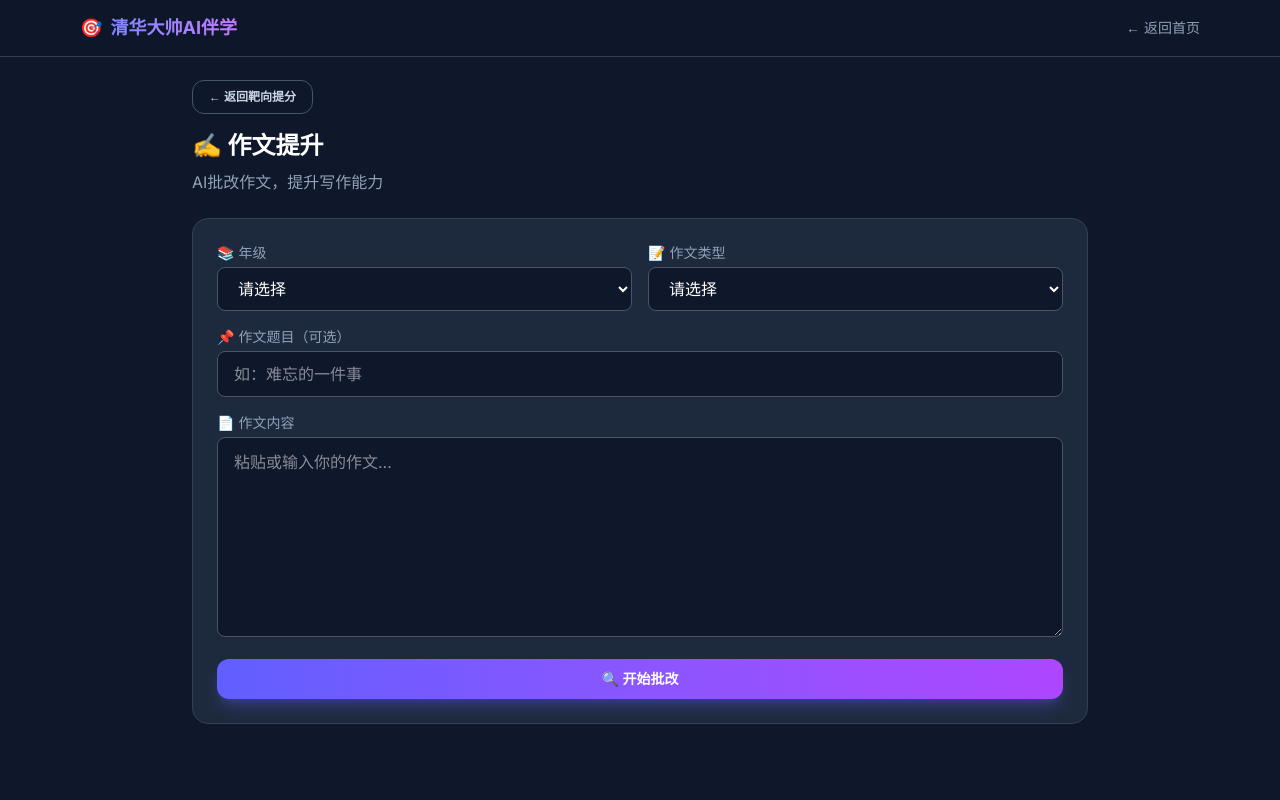
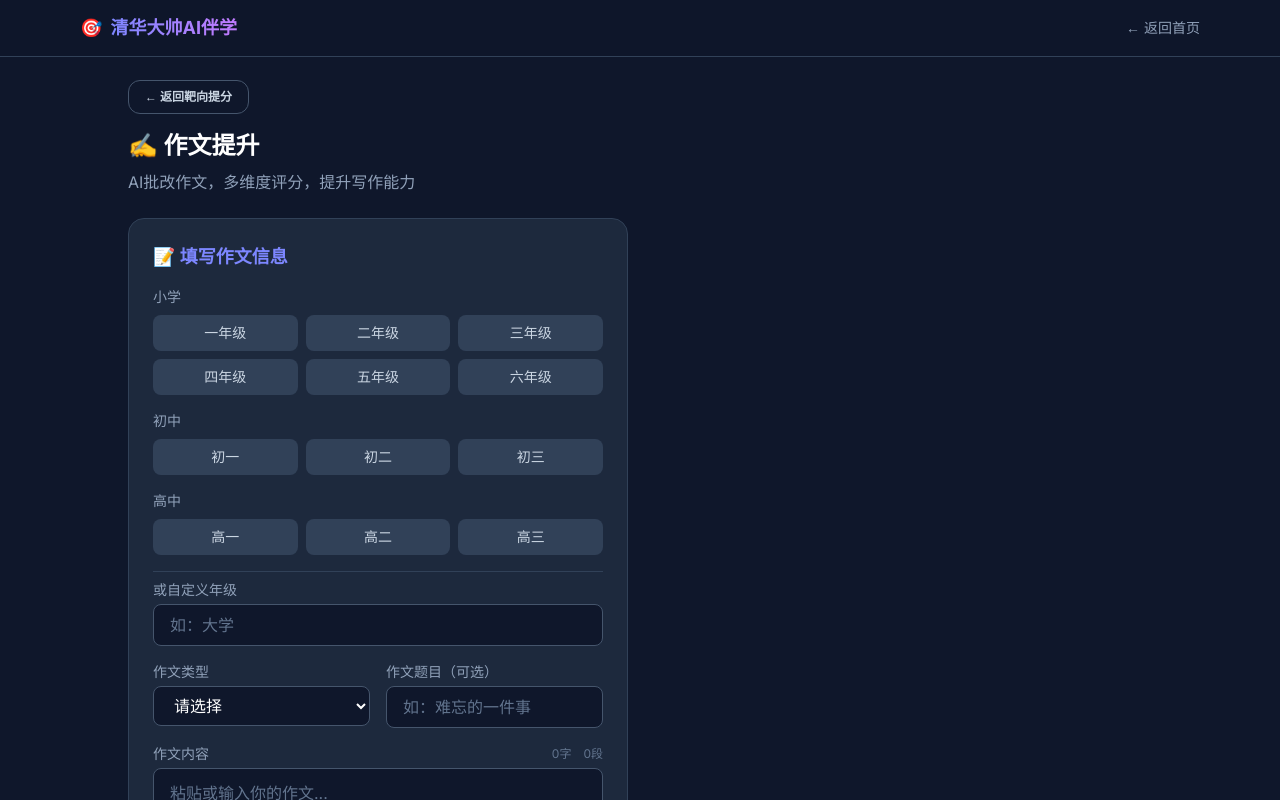
Before and after one commit to joey2001q-create/qinghua-dashuai, a Next.js app: page /target/essay in a window 1280 px wide. Shown: the top 800 px of the page. Built offline with nearby package versions, Linux system fonts and the light colour scheme.

Commit message:
feat: 优化作文提升 - 年级联动、字数统计、评分维度可视化、流式输出、导出、更新文档含项目风格

```diff
--- a/src/app/target/essay/page.tsx
+++ b/src/app/target/essay/page.tsx
@@ -1,36 +1,127 @@
 'use client'
 
-import { useState } from 'react'
+import { useState, useRef, useEffect } from 'react'
 import { useRouter } from 'next/navigation'
-import { Header, Card, Button } from '@/components/common'
-import { grades } from '@/lib/utils'
+import { Header, Card, Button, MarkdownRenderer, ExportButton } from '@/components/common'
+
+const gradeGroups = [
+  {
+    label: '小学',
+    grades: ['一年级', '二年级', '三年级', '四年级', '五年级', '六年级'],
+    essayTypes: ['看图写话', '记叙文', '写人记事', '写景状物', '想象作文', '读后感']
+  },
+  {
+    label: '初中',
+    grades: ['初一', '初二', '初三'],
+    essayTypes: ['记叙文', '议论文', '说明文', '话题作文', '材料作文', '读后感']
+  },
+  {
+    label: '高中',
+    grades: ['高一', '高二', '高三'],
+    essayTypes: ['议论文', '记叙文', '材料作文', '话题作文', '任务驱动型', '演讲稿']
+  }
+]
+
+const scoreDimensions = [
+  { key: 'content', label: '内容', color: 'bg-indigo-500', textColor: 'text-indigo-400' },
+  { key: 'structure', label: '结构', color: 'bg-emerald-500', textColor: 'text-emerald-400' },
+  { key: 'language', label: '语言', color: 'bg-amber-500', textColor: 'text-amber-400' },
+  { key: 'writing', label: '书写', color: 'bg-pink-500', textColor: 'text-pink-400' },
+]
 
 export default function EssayPage() {
   const router = useRouter()
   const [grade, setGrade] = useState('')
+  const [customGrade, setCustomGrade] = useState('')
   const [essayType, setEssayType] = useState('')
   const [title, setTitle] = useState('')
   const [content, setContent] = useState('')
   const [loading, setLoading] = useState(false)
   const [result, setResult] = useState('')
+  const [scores, setScores] = useState<Record<string, number>>({})
+  const [totalScore, setTotalScore] = useState(0)
+  const resultRef = useRef<HTMLDivElement>(null)
+  const isUserScrolling = useRef(false)
 
-  const essayTypes = ['记叙文', '议论文', '说明文', '应用文', '读后感', '话题作文']
+  const currentGradeGroup = gradeGroups.find(g => g.grades.includes(grade))
+  const availableEssayTypes = customGrade
+    ? ['记叙文', '议论文', '说明文', '话题作文', '读后感']
+    : (currentGradeGroup?.essayTypes || ['记叙文', '议论文', '说明文'])
+
+  useEffect(() => {
+    if (result && resultRef.current && !isUserScrolling.current) {
+      resultRef.current.scrollIntoView({ behavior: 'smooth', block: 'start' })
+    }
+  }, [result])
+
+  const charCount = content.replace(/\s/g, '').length
+  const paragraphCount = content.split(/\n\s*\n/).filter(p => p.trim()).length
 
   const analyze = async () => {
-    if (!grade || !essayType || !content) {
-      alert('请填写完整信息')
-      return
-    }
+    const finalGrade = customGrade || grade
+    if (!finalGrade) { alert('请选择年级'); return }
+    if (!essayType) { alert('请选择作文类型'); return }
+    if (!content.trim()) { alert('请输入作文内容'); return }
+    if (charCount < 50) { alert('作文内容太短，请至少输入50字'); return }
 
     setLoading(true)
+    setResult('')
+    setScores({})
+    setTotalScore(0)
+
     try {
       const response = await fetch('/api/essay', {
         method: 'POST',
         headers: { 'Content-Type': 'application/json' },
-        body: JSON.stringify({ grade, essayType, title, content }),
+        body: JSON.stringify({ grade: finalGrade, essayType, title, content }),
       })
-      const data = await response.json()
-      setResult(data.content)
+
+      if (!response.ok) throw new Error('请求失败')
+
+      const reader = response.body?.getReader()
+      if (!reader) throw new Error('无法读取响应')
+
+      const decoder = new TextDecoder()
+      let buffer = ''
+      let fullContent = ''
+
+      while (true) {
+        const { done, value } = await reader.read()
+        if (done) break
+
+        buffer += decoder.decode(value, { stream: true })
+        const lines = buffer.split('\n')
+        buffer = lines.pop() || ''
+
+        for (const line of lines) {
+          const trimmed = line.trim()
+          if (!trimmed || !trimmed.startsWith('data: ')) continue
+          if (trimmed === 'data: [DONE]') continue
+
+          const data = trimmed.slice(6)
+          try {
+            const json = JSON.parse(data)
+            if (json.content) {
+              fullContent += json.content
+              setResult(fullContent)
+            }
+          } catch { /* skip */ }
+        }
+      }
+
+      const contentScoreMatch = fullContent.match(/内容[：:]\s*(\d+)/)
+      const structureScoreMatch = fullContent.match(/结构[：:]\s*(\d+)/)
+      const languageScoreMatch = fullContent.match(/语言[：:]\s*(\d+)/)
+      const writingScoreMatch = fullContent.match(/书写[：:]\s*(\d+)/)
+      const totalScoreMatch = fullContent.match(/总分[：:]\s*(\d+)/)
+
+      const newScores: Record<string, number> = {}
+      if (contentScoreMatch) newScores.content = parseInt(contentScoreMatch[1])
+      if (structureScoreMatch) newScores.structure = parseInt(structureScoreMatch[1])
+      if (languageScoreMatch) newScores.language = parseInt(languageScoreMatch[1])
+      if (writingScoreMatch) newScores.writing = parseInt(writingScoreMatch[1])
+      setScores(newScores)
+      if (totalScoreMatch) setTotalScore(parseInt(totalScoreMatch[1]))
     } catch (error) {
       console.error(error)
       alert('批改失败，请重试')
@@ -39,72 +130,140 @@ export default function EssayPage() {
     }
   }
 
+  const finalGrade = customGrade || grade
+
   return (
     <div className="min-h-screen bg-slate-900">
       <Header />
 
       <main className="pt-20 pb-8 px-4">
-        <div className="max-w-4xl mx-auto">
+        <div className="max-w-5xl mx-auto">
           <Button variant="outline" size="sm" onClick={() => router.push('/target')} className="mb-4">
             ← 返回靶向提分
           </Button>
 
           <h1 className="text-2xl font-bold text-white mb-2">✍️ 作文提升</h1>
-          <p className="text-slate-400 mb-6">AI批改作文，提升写作能力</p>
+          <p className="text-slate-400 mb-6">AI批改作文，多维度评分，提升写作能力</p>
 
-          <Card className="mb-6">
-            <div className="grid grid-cols-2 gap-4 mb-4">
+          <div className="grid grid-cols-1 lg:grid-cols-2 gap-6">
             <div>
-                <label className="block text-sm text-slate-400 mb-1">📚 年级</label>
-                <select
-                  value={grade}
-                  onChange={(e) => setGrade(e.target.value)}
-                  className="w-full px-4 py-2.5 bg-slate-900 border border-slate-600 rounded-lg text-white"
-                >
+              <Card>
+                <h3 className="text-lg font-bold text-indigo-400 mb-4">📝 填写作文信息</h3>
+                <div className="space-y-4">
+                  <div className="space-y-4">
+                    {gradeGroups.map((group) => (
+                      <div key={group.label}>
+                        <p className="text-sm text-slate-400 mb-2">{group.label}</p>
+                        <div className="grid grid-cols-3 gap-2">
+                          {group.grades.map((g) => (
+                            <button key={g} onClick={() => { setGrade(g); setCustomGrade('') }} className={`px-3 py-2 rounded-lg text-sm font-medium transition ${grade === g ? 'bg-indigo-500 text-white' : 'bg-slate-700 text-slate-300 hover:bg-slate-600'}`}>{g}</button>
+                          ))}
+                        </div>
+                      </div>
+                    ))}
+                    <div className="pt-2 border-t border-slate-700">
+                      <label className="block text-sm text-slate-400 mb-1">或自定义年级</label>
+                      <input type="text" value={customGrade} onChange={(e) => { setCustomGrade(e.target.value); setGrade('') }} placeholder="如：大学" className="w-full px-4 py-2 bg-slate-900 border border-slate-600 rounded-lg text-white placeholder:text-slate-500" />
+                    </div>
+                  </div>
+
+                  <div className="grid grid-cols-2 gap-4">
+                    <div>
+                      <label className="block text-sm text-slate-400 mb-1">作文类型</label>
+                      <select value={essayType} onChange={(e) => setEssayType(e.target.value)} className="w-full px-4 py-2 bg-slate-900 border border-slate-600 rounded-lg text-white">
                         <option value="">请选择</option>
-                  {grades.map(g => <option key={g} value={g}>{g}</option>)}
+                        {availableEssayTypes.map(t => <option key={t} value={t}>{t}</option>)}
                       </select>
                     </div>
                     <div>
-                <label className="block text-sm text-slate-400 mb-1">📝 作文类型</label>
-                <select
-                  value={essayType}
-                  onChange={(e) => setEssayType(e.target.value)}
-                  className="w-full px-4 py-2.5 bg-slate-900 border border-slate-600 rounded-lg text-white"
-                >
-                  <option value="">请选择</option>
-                  {essayTypes.map(t => <option key={t} value={t}>{t}</option>)}
-                </select>
+                      <label className="block text-sm text-slate-400 mb-1">作文题目（可选）</label>
+                      <input type="text" value={title} onChange={(e) => setTitle(e.target.value)} placeholder="如：难忘的一件事" className="w-full px-4 py-2 bg-slate-900 border border-slate-600 rounded-lg text-white placeholder:text-slate-500" />
                     </div>
                   </div>
-            <div className="mb-4">
-              <label className="block text-sm text-slate-400 mb-1">📌 作文题目（可选）</label>
-              <input
-                type="text"
-                value={title}
-                onChange={(e) => setTitle(e.target.value)}
-                placeholder="如：难忘的一件事"
-                className="w-full px-4 py-2.5 bg-slate-900 border border-slate-600 rounded-lg text-white"
-              />
+
+                  <div>
+                    <div className="flex justify-between items-center mb-1">
+                      <label className="block text-sm text-slate-400">作文内容</label>
+                      <div className="flex gap-3 text-xs text-slate-500">
+                        <span>{charCount}字</span>
+                        <span>{paragraphCount}段</span>
                       </div>
-            <div className="mb-4">
-              <label className="block text-sm text-slate-400 mb-1">📄 作文内容</label>
+                    </div>
                     <textarea
                       value={content}
                       onChange={(e) => setContent(e.target.value)}
                       placeholder="粘贴或输入你的作文..."
-                className="w-full px-4 py-3 bg-slate-900 border border-slate-600 rounded-lg text-white min-h-[200px]"
+                      className="w-full px-4 py-3 bg-slate-900 border border-slate-600 rounded-lg text-white min-h-[200px] placeholder:text-slate-500"
                     />
                   </div>
+
                   <Button onClick={analyze} variant="primary" className="w-full" disabled={loading}>
-              {loading ? '批改中...' : '🔍 开始批改'}
+                    {loading ? (
+                      <span className="flex items-center gap-2">
+                        <svg className="animate-spin h-4 w-4" viewBox="0 0 24 24">
+                          <circle className="opacity-25" cx="12" cy="12" r="10" stroke="currentColor" strokeWidth="4" fill="none" />
+                          <path className="opacity-75" fill="currentColor" d="M4 12a8 8 0 018-8V0C5.373 0 0 5.373 0 12h4zm2 5.291A7.962 7.962 0 014 12H0c0 3.042 1.135 5.824 3 7.938l3-2.647z" />
+                        </svg>
+                        AI正在批改...
+                      </span>
+                    ) : '🔍 开始批改'}
                   </Button>
+                </div>
               </Card>
+            </div>
 
+            {Object.keys(scores).length > 0 && (
+              <Card>
+                <h3 className="text-lg font-bold text-emerald-400 mb-4">📊 评分维度</h3>
+                <div className="space-y-6">
+                  {totalScore > 0 && (
+                    <div className="text-center p-4 bg-gradient-to-r from-indigo-500/20 to-purple-500/20 rounded-lg border border-indigo-500/30">
+                      <div className="text-4xl font-bold text-white">{totalScore}</div>
+                      <div className="text-sm text-slate-400">总分</div>
+                    </div>
+                  )}
+
+                  <div className="space-y-3">
+                    {scoreDimensions.map((dim) => {
+                      const score = scores[dim.key]
+                      if (!score) return null
+                      const maxScore = 25
+                      return (
+                        <div key={dim.key}>
+                          <div className="flex justify-between text-sm mb-1">
+                            <span className={dim.textColor}>{dim.label}</span>
+                            <span className="text-slate-400">{score}/{maxScore}</span>
+                          </div>
+                          <div className="h-2.5 bg-slate-700 rounded-full overflow-hidden">
+                            <div className={`h-full ${dim.color} rounded-full transition-all duration-500`} style={{ width: `${(score / maxScore) * 100}%` }} />
+                          </div>
+                        </div>
+                      )
+                    })}
+                  </div>
+                </div>
+              </Card>
+            )}
+          </div>
+
+          {(result || loading) && (
+            <Card ref={resultRef} className="mt-6" onWheel={() => { isUserScrolling.current = true }} onTouchMove={() => { isUserScrolling.current = true }}>
+              <div className="flex items-center justify-between mb-4">
+                <h3 className="text-lg font-bold text-indigo-400">📊 批改结果</h3>
                 {result && (
-            <Card>
-              <h3 className="text-lg font-bold text-indigo-400 mb-4">📊 批改结果</h3>
-              <div className="text-slate-300 whitespace-pre-wrap leading-relaxed">{result}</div>
+                  <ExportButton
+                    content={`# 作文批改报告\n\n年级：${finalGrade}\n类型：${essayType}${title ? `\n题目：${title}` : ''}\n字数：${charCount}字\n${totalScore > 0 ? `总分：${totalScore}/100` : ''}\n\n${result}`}
+                    filename={`作文批改-${essayType}.md`}
+                    label="导出"
+                  />
+                )}
+              </div>
+              <div className="prose prose-invert max-w-none">
+                <MarkdownRenderer content={result} />
+                {loading && (
+                  <span className="inline-block w-2 h-5 bg-indigo-400 animate-pulse ml-1" />
+                )}
+              </div>
             </Card>
           )}
         </div>
```
Also changed, not shown: 1 other file (tests, documents, lock files or other folders). Lines whose indentation alone changed are shown as unchanged.
